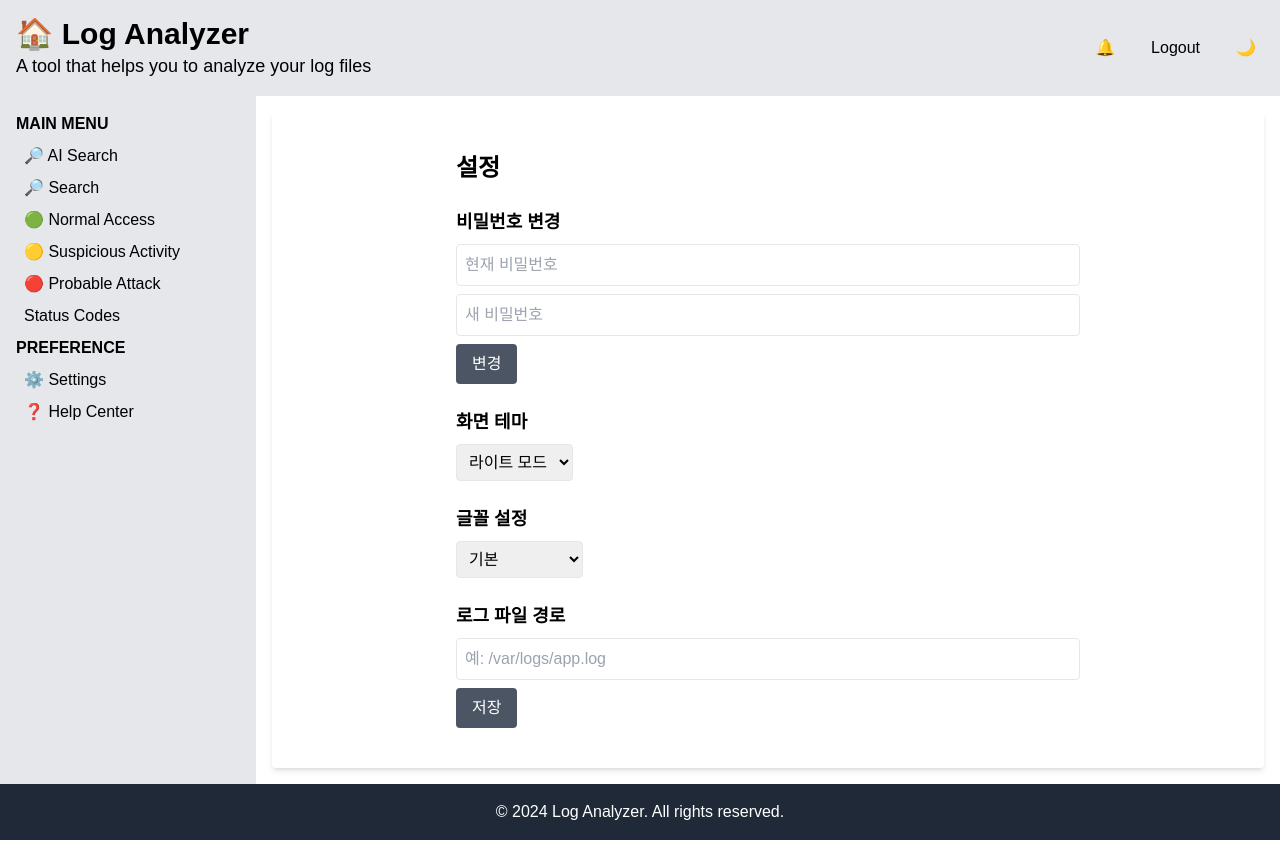
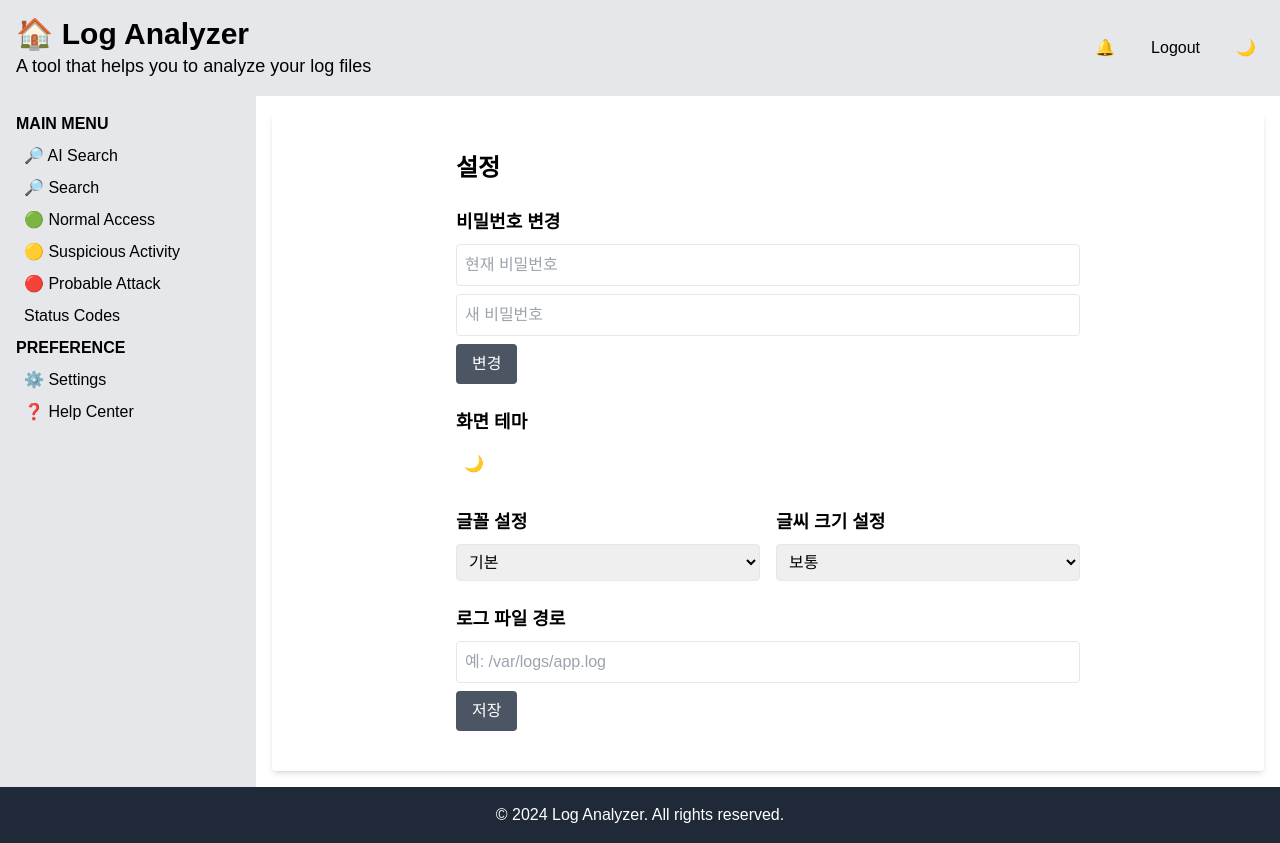
Before and after one commit to lamaBread/LogAnalyzer, a Next.js app in the folder frontend/: page /specific/preference/settings in a window 1280 px wide. Built offline with nearby package versions, Linux system fonts and the light colour scheme.

Commit message:
설정 1차

```diff
--- a/frontend/app/api/change-password/route.ts
+++ b/frontend/app/api/change-password/route.ts
@@ -1,27 +1,31 @@
 import { NextRequest, NextResponse } from "next/server";
-import bcrypt from 'bcryptjs';
-import db from '@/app/lib/db';  // DB 연결 모듈
+import bcrypt from "bcryptjs"; // bcrypt 라이브러리로 비밀번호 비교 및 해싱
+import db from "@/app/lib/db";  // DB 연결 모듈 (여기서는 db가 연결된 상태라고 가정)
 
 export async function POST(req: NextRequest) {
-  const { currentPassword, newPassword } = await req.json();  // 현재 비밀번호, 새 비밀번호 받아오기
+  const { currentPassword, newPassword } = await req.json();  // 클라이언트에서 보낸 현재 비밀번호와 새 비밀번호
 
-  // 1. 현재 비밀번호 확인
-  const [rows]: any = await db.query('SELECT * FROM users WHERE id = 1');  // 예시: id 1인 사용자
+  // 예시로 사용자 ID가 1인 사용자라고 가정합니다.
+  const userId = 1;
+
+  // 1. 현재 비밀번호가 올바른지 확인하기
+  const [rows]: any = await db.query("SELECT * FROM users WHERE id = ?", [userId]);
   const user = rows[0];
 
   if (!user) {
     return NextResponse.json({ success: false, message: "사용자를 찾을 수 없습니다." });
   }
 
-  const isMatch = await bcrypt.compare(currentPassword, user.password);  // 비밀번호 비교
+  // 현재 비밀번호와 DB에 저장된 비밀번호 비교
+  const isMatch = await bcrypt.compare(currentPassword, user.password);
 
   if (!isMatch) {
     return NextResponse.json({ success: false, message: "현재 비밀번호가 일치하지 않습니다." });
   }
 
-  // 2. 새 비밀번호 해싱 후 DB 업데이트
-  const hashedPassword = await bcrypt.hash(newPassword, 10);
-  await db.query('UPDATE users SET password = ? WHERE id = 1', [hashedPassword]);
+  // 2. 새 비밀번호 해싱 후 DB에 저장하기
+  const hashedPassword = await bcrypt.hash(newPassword, 10);  // 새 비밀번호 해싱
+  await db.query("UPDATE users SET password = ? WHERE id = ?", [hashedPassword, userId]);  // DB에 새 비밀번호 저장
 
-  return NextResponse.json({ success: true });
+  return NextResponse.json({ success: true });  // 성공 응답
 }
--- a/frontend/app/specific/preference/settings/page.tsx
+++ b/frontend/app/specific/preference/settings/page.tsx
@@ -8,31 +8,34 @@ export default function SettingsPage() {
   const [newPassword, setNewPassword] = useState("");
   const [theme, setTheme] = useState("light");
   const [font, setFont] = useState("sans-serif");
+  const [fontSize, setFontSize] = useState("16px");
   const [logPath, setLogPath] = useState("");
 
   useEffect(() => {
-    // localStorage에서 저장된 테마 & 폰트 불러오기
     const savedTheme = localStorage.getItem("theme");
     const savedFont = localStorage.getItem("font");
+    const savedFontSize = localStorage.getItem("fontSize");
     if (savedTheme) setTheme(savedTheme);
     if (savedFont) setFont(savedFont);
+    if (savedFontSize) setFontSize(savedFontSize);
   }, []);
 
   useEffect(() => {
-    // 테마 변경 시 다크모드 또는 라이트모드 적용
     if (theme === "dark") {
-      document.body.classList.add("dark");
+      document.documentElement.classList.add("dark");
     } else {
-      document.body.classList.remove("dark");
+      document.documentElement.classList.remove("dark");
     }
   }, [theme]);
 
   useEffect(() => {
-    // 폰트 변경
     document.body.style.fontFamily = font;
   }, [font]);
 
-  // 비밀번호 변경 요청
+  useEffect(() => {
+    document.body.style.fontSize = fontSize;
+  }, [fontSize]);
+
   const handleChangePassword = async () => {
     const res = await fetch("/api/change-password", {
       method: "POST",
@@ -49,21 +52,18 @@ export default function SettingsPage() {
     }
   };
 
-  // 테마 변경 (localStorage 저장)
-  const handleThemeChange = (e: React.ChangeEvent<HTMLSelectElement>) => {
-    const newTheme = e.target.value;
-    setTheme(newTheme);
-    localStorage.setItem("theme", newTheme);
-  };
-
-  // 폰트 변경 (localStorage 저장)
   const handleFontChange = (e: React.ChangeEvent<HTMLSelectElement>) => {
     const newFont = e.target.value;
     setFont(newFont);
     localStorage.setItem("font", newFont);
   };
 
-  // 로그 파일 경로 저장
+  const handleFontSizeChange = (e: React.ChangeEvent<HTMLSelectElement>) => {
+    const newFontSize = e.target.value;
+    setFontSize(newFontSize);
+    localStorage.setItem("fontSize", newFontSize);
+  };
+
   const handleLogPathSave = async () => {
     const res = await fetch("/api/set-log-path", {
       method: "POST",
@@ -82,7 +82,6 @@ export default function SettingsPage() {
     <div className="p-6 max-w-2xl mx-auto space-y-6">
       <h1 className="text-2xl font-bold">설정</h1>
 
-      {/* 비밀번호 변경 */}
       <div className="space-y-2">
         <h2 className="text-lg font-semibold">비밀번호 변경</h2>
         <input
@@ -104,34 +103,48 @@ export default function SettingsPage() {
         </button>
       </div>
 
-      {/* 화면 테마 변경 */}
       <div className="space-y-2">
         <h2 className="text-lg font-semibold">화면 테마</h2>
-        <select value={theme} onChange={handleThemeChange} className="p-2 border rounded">
-          <option value="light">라이트 모드</option>
-          <option value="dark">다크 모드</option>
-        </select>
+        <DarkModeToggle />
       </div>
 
-      {/* 글꼴 변경 */}
-      <div className="space-y-2">
-        <h2 className="text-lg font-semibold">글꼴 설정</h2>
-        <select value={font} onChange={handleFontChange} className="p-2 border rounded">
-          <option value="sans-serif">기본</option>
-          <option value="serif">세리프</option>
-          <option value="monospace">모노스페이스</option>
-        </select>
+      <div className="flex space-x-4"> {/* flex로 두 항목을 가로로 배치 */}
+        <div className="space-y-2 w-1/2"> {/* 글꼴 설정 */}
+          <h2 className="text-lg font-semibold">글꼴 설정</h2>
+          <select
+            value={font}
+            onChange={handleFontChange}
+            className="p-2 border rounded w-full dark:text-black"
+          >
+            <option value="sans-serif">기본</option>
+            <option value="serif">세리프</option>
+            <option value="monospace">모노스페이스</option>
+          </select>
+        </div>
+
+        <div className="space-y-2 w-1/2"> {/* 글씨 크기 설정 */}
+          <h2 className="text-lg font-semibold">글씨 크기 설정</h2>
+          <select
+            value={fontSize}
+            onChange={handleFontSizeChange}
+            className="p-2 border rounded w-full dark:text-black"
+          >
+            <option value="14px">작게</option>
+            <option value="16px">보통</option>
+            <option value="18px">크게</option>
+            <option value="20px">매우 크게</option>
+          </select>
+        </div>
       </div>
 
-      {/* 로그 파일 경로 설정 */}
       <div className="space-y-2">
-        <h2 className="text-lg font-semibold">로그 파일 경로</h2>
+        <h2 className="text-lg font-semibold ">로그 파일 경로</h2>
         <input
           type="text"
           placeholder="예: /var/logs/app.log"
           value={logPath}
           onChange={(e) => setLogPath(e.target.value)}
-          className="w-full p-2 border rounded"
+          className="w-full p-2 border rounded dark:text-black"
         />
         <button onClick={handleLogPathSave} className="px-4 py-2 bg-gray-600 text-white rounded">
           저장
```
